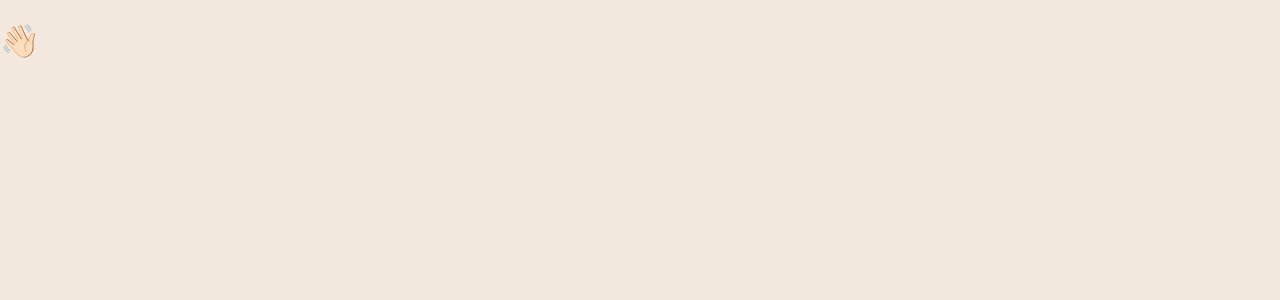
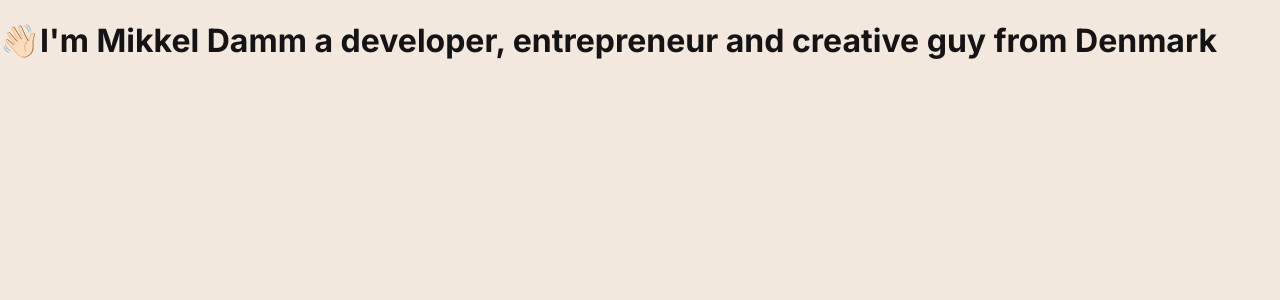
Before and after one commit to mikkeldamm/mikkeldamm, a Next.js app: page / in a window 1280 px wide. Shown: the top 300 px of the page. Built offline with nearby package versions, Linux system fonts and the light colour scheme.

Commit message:
First text

```diff
--- a/pages/index.tsx
+++ b/pages/index.tsx
@@ -8,12 +8,15 @@ export default function Home() {
       <Head>
         <title>Mikkel Damm - Portfolio</title>
       </Head>
-      <main className="p-10">
-        <h1 className="flex text-7xl">
-          <span role="img" aria-label="Hello" className="block animate-wiggle origin-[70%]">
-            👋🏻
-          </span>
-        </h1>
+      <main>
+        <div className="container m-auto">
+          <h1 className="flex text-3xl font-semibold">
+            <span role="img" aria-label="Hello" className="block animate-wiggle origin-[70%] mr-4">
+              👋🏻
+            </span>
+            I&apos;m Mikkel Damm a developer, entrepreneur and creative guy from Denmark
+          </h1>
+        </div>
       </main>
     </MainLayout>
   );
```
